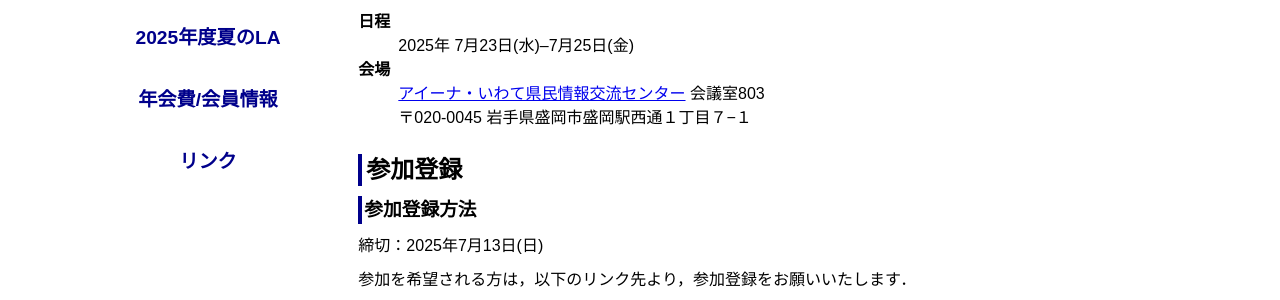
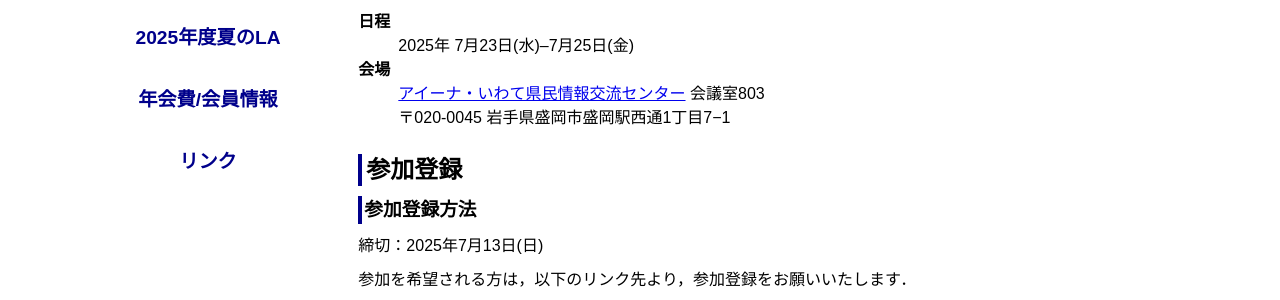
Before and after one commit to ytamura12/la-symposium_test.github.io, a Jekyll site: the page built from 2025/summer.md, in a window 1280 px wide. Shown: the part 132-432 px from the top of the page. Built offline with Jekyll 4.4.1, drawn with Linux system fonts in a browser that asks for light colours.

Commit message:
Update summer.md

```diff
--- a/2025/summer.md
+++ b/2025/summer.md
@@ -10,7 +10,7 @@ title: LA Symposium 2024, 夏のLA
   <dd>2025年 <time datetime="2024-07-23">7月23日(水)</time>–<time datetime="2024-07-25">7月25日(金)</time></dd>
   <dt>会場</dt>
   <dd><a href="https://www.aiina.jp/" target="_blank">アイーナ・いわて県民情報交流センター</a> 会議室803 </dd>
-  <dd>〒020-0045 岩手県盛岡市盛岡駅西通１丁目７−１</dd>
+  <dd>〒020-0045 岩手県盛岡市盛岡駅西通1丁目7−1</dd>
 </dl>
 
 
```
